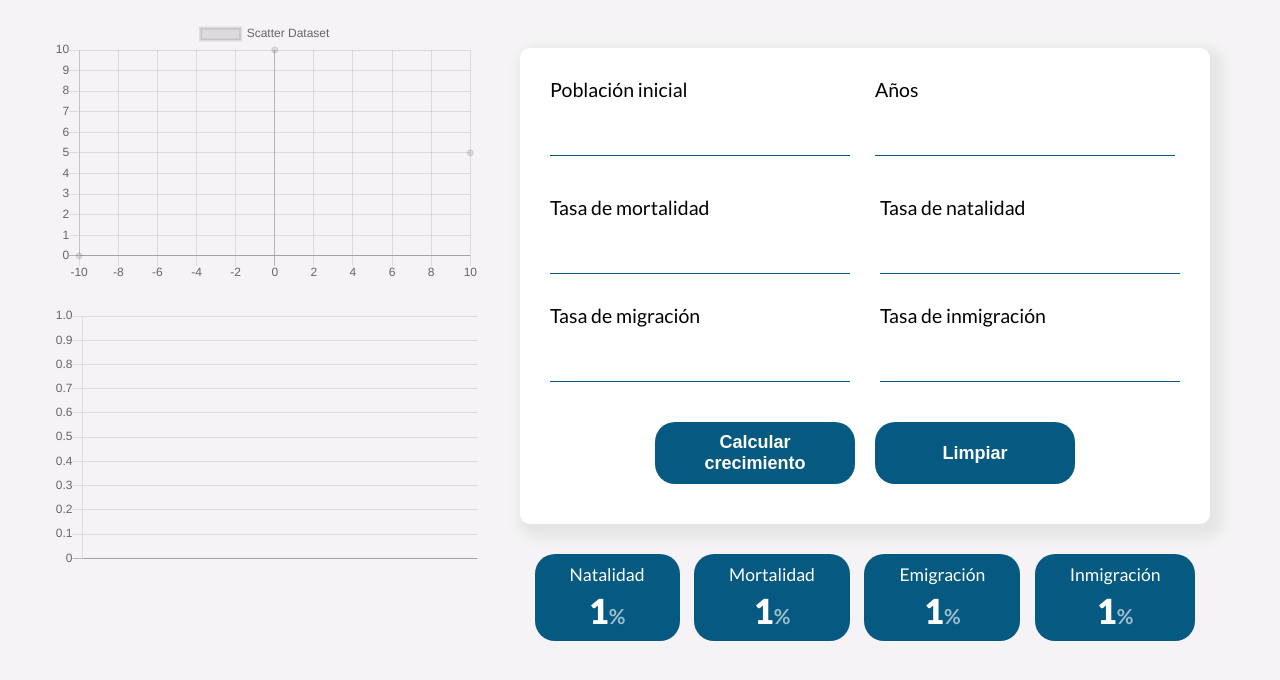
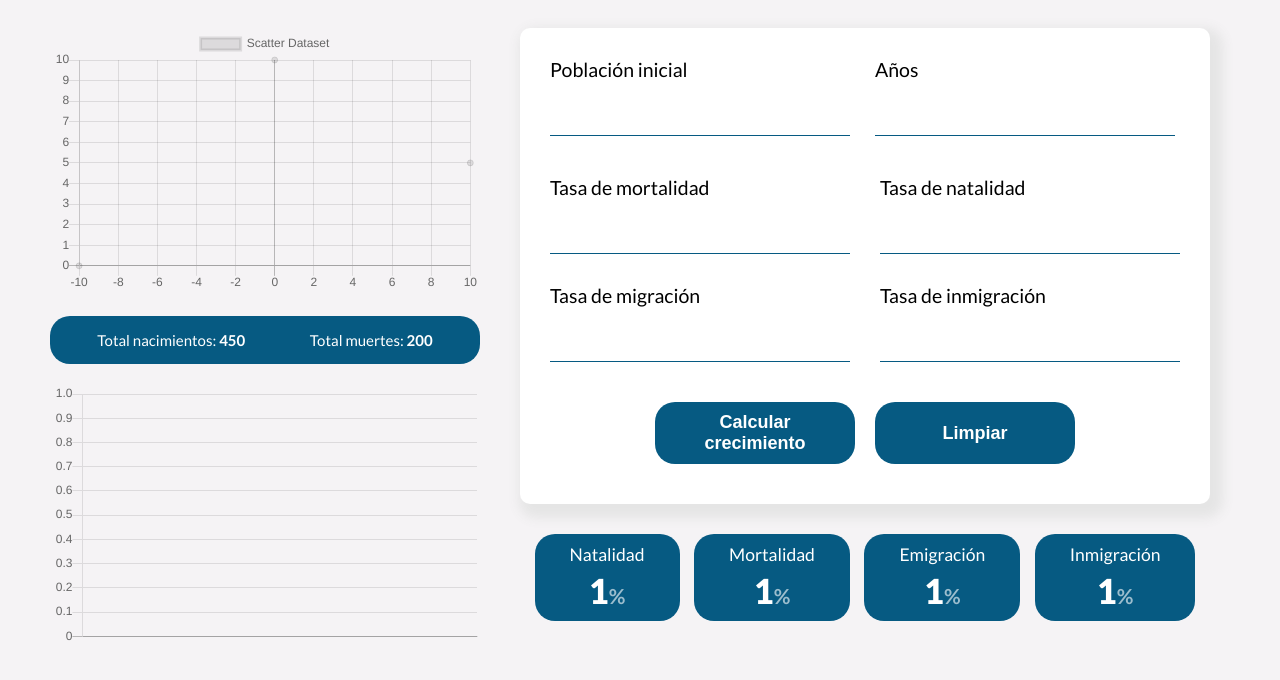
Before and after one commit to Misael1998/ts-ejercicio, a website: page public/index.html in a window 1280 px wide. Shown: the part 78-758 px from the top of the page. Drawn offline with nearby package versions, Linux system fonts and the light colour scheme.

Commit message:
Agregado total de nacimiento y muertes

```diff
--- a/public/css/styles.css
+++ b/public/css/styles.css
@@ -40,11 +40,11 @@ main {
   display: grid;
   grid-template-columns: repeat(2,1fr);
   gap: 20px;
-  margin: 0 50px;
+  margin: 10px 50px;
 }
 
 .form-container {
-  padding: 50px 20px;
+  padding: 20px;
 }
 
 .form {
@@ -107,13 +107,14 @@ main {
 }
 
 .button:hover {
-  background-color: var(--primary-color);
+  background-color: var(--secondary-color);
 }
 
 
 .stats-container {
   display: flex;
   justify-content: space-evenly;
+  align-items: center;
   margin-top: 30px;
 }
 
@@ -147,3 +148,12 @@ main {
 .graph {
   margin: 20px 0;
 }
+
+.growth-container {
+  display: flex;
+  justify-content: space-around;
+  padding: 15px;
+  border-radius: 20px;
+  color: var(--primary-font-color);
+  background-color: var(--primary-color);
+}
--- a/public/index.html
+++ b/public/index.html
@@ -23,6 +23,14 @@
     <main>
       <section class="charts-container">
         <canvas id="dispertion-graph" class="graph" width="400" height="250"></canvas>
+        <div class="growth-container">
+          <div>
+            <p>Total nacimientos: <strong>450</strong></p>
+          </div>
+          <div>
+            <p>Total muertes: <strong>200</strong></p>
+          </div>
+        </div>
         <canvas id="linear-graph" class="graph" width="400" height="250"></canvas>
       </section>
       <section class="form-container">
```
